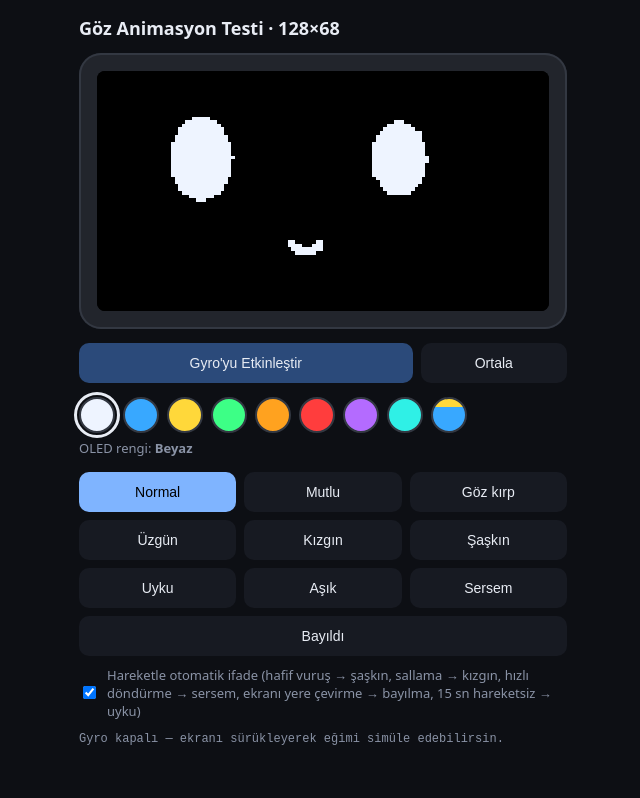
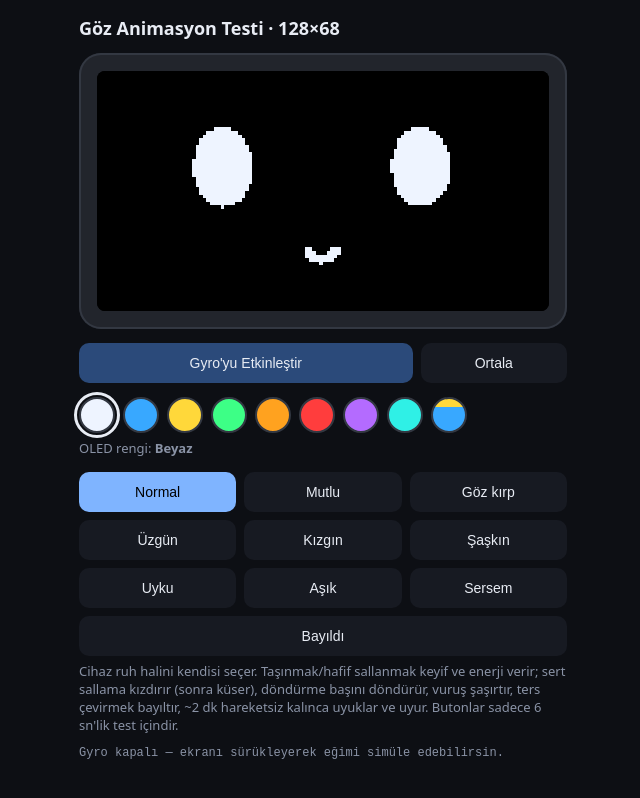
Before and after one commit to muratgul125-max/motomulti-updates, a plain HTML site: page eye-test/index.html in a window 1280 px wide. Shown: the whole page, without its empty margins (317-957 px from the left). Drawn offline with Linux system fonts and the light colour scheme.

Commit message:
Eye test: autonomous emotion engine and look-around scanning driven by gyro
Co-Authored-By: Claude Opus 5.5 <noreply@anthropic.com>
Claude-Session: https://claude.ai/code/session_018coh3sj7KU4FLQJY8353UA

```diff
--- a/eye-test/index.html
+++ b/eye-test/index.html
@@ -29,7 +29,8 @@ label{display:flex;gap:8px;align-items:center;margin-top:10px;color:var(--mute);
 <div class="row"><button id="gyro">Gyro'yu Etkinleştir</button><button id="center" style="flex:0 0 30%">Ortala</button></div>
 <div class="row" id="colors"></div><div class="cn">OLED rengi: <b id="colname"></b></div>
 <div class="row" id="moods"></div>
-<label><input type="checkbox" id="auto" checked> Hareketle otomatik ifade (hafif vuruş → şaşkın, sallama → kızgın, hızlı döndürme → sersem, ekranı yere çevirme → bayılma, 15 sn hareketsiz → uyku)</label>
+<input type="checkbox" id="auto" checked hidden>
+<div class="cn">Cihaz ruh halini kendisi seçer. Taşınmak/hafif sallanmak keyif ve enerji verir; sert sallama kızdırır (sonra küser), döndürme başını döndürür, vuruş şaşırtır, ters çevirmek bayıltır, ~2 dk hareketsiz kalınca uyuklar ve uyur. Butonlar sadece 6 sn'lik test içindir.</div>
 <div class="info" id="info">Gyro kapalı — ekranı sürükleyerek eğimi simüle edebilirsin.</div>
 <script>
 // ================= EKRAN =================
@@ -95,17 +96,60 @@ let mood='normal',pending=null,manual='normal',moodUntil=0,pop=0;
 const auto=()=>document.getElementById('auto').checked;
 const mb=document.getElementById('moods');
 for(const k in MOODS){const b=document.createElement('button');b.textContent=MOODS[k];b.dataset.k=k;
- b.onclick=()=>{manual=k;moodUntil=0;setMood(k)};mb.appendChild(b)}
+ b.onclick=()=>{forced=k;forcedUntil=performance.now()+6000;moodUntil=0;setMood(k)};mb.appendChild(b)}
 const target=()=>pending||mood;
 function sync(){const t=target();[...mb.children].forEach(b=>b.classList.toggle('on',b.dataset.k===t))}
 function setMood(m){if(m===target())return;pending=m;startBlink(performance.now(),false);sync()}
-function trigger(m,ms){if(!auto())return;if(target()!==m)setMood(m);moodUntil=performance.now()+ms}
+// manuel buton = 6 sn test, sonra cihaz kendi karar verir
+let forced=null,forcedUntil=0;
+function trigger(m,ms){if(target()!==m)setMood(m);moodUntil=performance.now()+ms}
+// ===== DUYGU MOTORU: cihaz kendi ruh halini sensörlere göre yaşar =====
+const brain={energy:0.8,joy:0.5,anger:0,dizzy:0,hold:0,next:0,spont:performance.now()+rnd(15000,30000),lastMood:'normal',
+ sulkUntil:0,
+ // yumuşak hareket (taşınma, sallanma) = keyif ve enerji
+ feed(lin,rot,dts){const g=Math.min(1,Math.max(0,(lin-0.4)/3))+Math.min(1,rot/120)*0.5;
+  this.energy=Math.min(1,this.energy+g*0.12*dts);if(lin<5)this.joy=Math.min(1,this.joy+g*0.05*dts)},
+ shaken(){this.anger=Math.min(1,this.anger+0.5);this.joy=Math.max(0,this.joy-0.25);this.energy=1},
+ spun(){this.dizzy=Math.min(1,this.dizzy+0.7);this.energy=1},
+ tapped(){this.energy=Math.min(1,this.energy+0.35);this.joy=Math.min(1,this.joy+0.08)},
+};
+function brainStep(now,dts){
+ const b=brain;
+ b.energy=Math.max(0,b.energy-0.006*dts);                 // ~2 dk hareketsizlikte uykuya
+ b.anger=Math.max(0,b.anger-0.06*dts);
+ b.dizzy=Math.max(0,b.dizzy-0.1*dts);
+ b.joy+=(0.45-b.joy)*0.01*dts;
+ if(forced&&now<forcedUntil){if(target()!==forced)setMood(forced);return}
+ forced=null;
+ if(moodUntil&&now<moodUntil)return;                       // kısa tepki (şaşkınlık) sürüyor
+ moodUntil=0;
+ if(now<b.next)return;b.next=now+400;
+ let want;
+ if(faceDown)want='faint';
+ else if(b.dizzy>0.35)want='dizzy';
+ else if(b.anger>0.45){want='angry';b.sulkUntil=now+rnd(4000,7000)}
+ else if(now<b.sulkUntil)want='sad';                       // kızgınlıktan sonra küsme
+ else if(b.energy<0.12||(mood==='sleep'&&b.energy<0.3))want='sleep';
+ else if(b.joy>0.9)want='love';
+ else if(b.joy>0.7)want='happy';
+ else want='normal';
+ // kendiliğinden küçük anlar
+ if(want==='normal'&&now>b.spont){
+  const r=Math.random();
+  if(r<0.45){trigger('happy',rnd(2500,4500))}
+  else if(r<0.65&&b.joy>0.4){trigger('wink',1400)}
+  else if(r<0.8&&b.energy<0.45){trigger('sleep',rnd(1500,2500))}   // uyuklama
+  b.spont=now+rnd(14000,32000);return}
+ if(want!==target()&&(now>b.hold||want==='faint'||want==='angry'||want==='dizzy')){
+  if(mood==='sleep'&&want!=='sleep'&&want!=='faint'){trigger('surprise',1800);b.hold=now+1800;return} // uyanma
+  setMood(want);b.hold=now+3000}
+}
 sync();
 
 // bakış: yay (spring) fiziği -> hafif gecikme ve doğal oturma
 const gaze={x:0,y:0,vx:0,vy:0};
 let tiltX=0,tiltY=0,moving=0;            // sensörden gelen, filtrelenmiş eğim
-let sacX=0,sacY=0,sacUntil=0,nextSac=performance.now()+1500;
+let sacX=0,sacY=0,sacUntil=0,nextSac=performance.now()+1500,scan=null;
 let drift={x:0,y:0};
 // göz kırpma
 let blinkT=-1e9,dbl=false,nextBlink=performance.now()+2500;
@@ -119,24 +163,28 @@ function blinkAmt(now){const t=now-blinkT;let b=0;
 let last=performance.now(),lastActive=performance.now(),idle=false,tapAt=0;
 function frame(now){
  const dt=Math.min(50,now-last)/16.67;last=now;
- if(moodUntil&&now>moodUntil){moodUntil=0;setMood(manual)}
- if(auto()){
-  if(faceDown){if(target()!=='faint')setMood('faint');moodUntil=now+4000;lastActive=now}
-  else if(!idle&&now-lastActive>15000&&target()!=='sleep'){idle=true;setMood('sleep');moodUntil=0}
-  if(tapAt&&now-tapAt>280){if(shakePeaks.length<2)trigger('surprise',3500);tapAt=0}
- }
+ if(tapAt&&now-tapAt>280){if(shakePeaks.length<2){brain.tapped();trigger('surprise',rnd(2200,3200))}tapAt=0}
+ brainStep(now,dt/60);
+ const drowsy=mood==='normal'&&brain.energy<0.35;
  const asleep=mood==='sleep';
  // --- kendiliğinden bakış (telefon sabitken) ---
  moving*=Math.pow(0.9,dt);
- if(now>nextSac&&!asleep){
-  if(moving<0.15){
-   const r=Math.random();
-   if(r<0.35){sacX=0;sacY=0}                                   // merkeze dön
-   else if(r<0.85){sacX=rnd(-0.75,0.75);sacY=rnd(-0.45,0.35)}  // etrafa bak
-   else{sacX=rnd(-0.5,0.5);sacY=-0.6}                          // yukarı, düşünür gibi
-   if(Math.hypot(sacX-gaze.x,sacY-gaze.y)>0.6&&Math.random()<0.5)startBlink(now,false); // büyük bakışta kırp
-  }else{sacX=0;sacY=0}
-  nextSac=now+rnd(900,3200)}
+ if(scan){ // yavaş tarama: bir yandan öbür yana süzülerek bak
+  const u=Math.min(1,(now-scan.t0)/scan.dur),e=u*u*(3-2*u);
+  sacX=scan.x0+(scan.x1-scan.x0)*e;sacY=scan.y;
+  if(u>=1){scan=null;nextSac=now+rnd(600,1600)}}
+ else if(now>nextSac&&!asleep){
+  const calm=moving<0.15,slow=drowsy?2:1;
+  const r=Math.random();
+  if(!calm){sacX=sacX*0.3;sacY=0;nextSac=now+rnd(500,1200)}
+  else if(r<0.25){sacX=0;sacY=0;nextSac=now+rnd(1500,3500)*slow}            // öne bak, dinlen
+  else if(r<0.55){const d=Math.random()<0.5?-1:1;                              // etrafı tara
+   scan={x0:sacX,x1:d*rnd(0.6,0.9),y:rnd(-0.2,0.15),t0:now,dur:rnd(1400,2600)*slow}}
+  else if(r<0.85){sacX=rnd(-0.85,0.85);sacY=rnd(-0.4,0.3);nextSac=now+rnd(700,2200)*slow} // hızlı bakış
+  else if(r<0.93){sacX=rnd(-0.4,0.4);sacY=-0.65;nextSac=now+rnd(1200,2200)}   // yukarı, düşünür gibi
+  else{sacX=rnd(-0.3,0.3);sacY=0.55;nextSac=now+rnd(900,1600)}               // aşağı göz atma
+  if(!scan&&Math.hypot(sacX-gaze.x,sacY-gaze.y)>0.7&&Math.random()<0.5)startBlink(now,false);
+ }
  // mikro titreşim (fiksasyon kayması)
  drift.x+=(rnd(-1,1)*0.02-drift.x*0.05)*dt;drift.y+=(rnd(-1,1)*0.02-drift.y*0.05)*dt;
  const gx=asleep?0:clamp(tiltX+sacX*(1-Math.min(1,Math.abs(tiltX)*1.5))+drift.x,-1,1);
@@ -149,7 +197,7 @@ function frame(now){
  const b=blinkAmt(now);
  if(pending&&now-blinkT>=75){mood=pending;pending=null;pop=1;sync()}
  pop*=Math.pow(0.85,dt);
- const open=NOBLINK[mood]&&!pending?1:1-b;
+ const open=(NOBLINK[mood]&&!pending?1:1-b)*(drowsy?0.55+0.2*(brain.energy/0.35):1);
  // --- çiz ---
  x.setTransform(1,0,0,1,0,0);x.fillStyle='#000';x.fillRect(0,0,W,H);x.fillStyle='#fff';x.strokeStyle='#fff';
  const breathe=Math.sin(now/(asleep?1500:1000))*(asleep?1.4:0.5);
@@ -171,7 +219,7 @@ requestAnimationFrame(frame);
 const info=document.getElementById('info');
 let nOri=0,nMot=0,base=null,rawG=0,rawB=0,faceDown=false,downSince=0;
 let grav={x:0,y:0,z:9.8},shakePeaks=[],lastPeakSign=0,spinMs=0,lastMot=0,rotMag=0,linMag=0;
-function wake(now){lastActive=now;if(idle){idle=false;trigger('surprise',3000)}}
+function wake(now){lastActive=now}
 function applyTilt(g,bt){
  rawG=g;rawB=bt;if(!base)base={g,b:bt};
  let nx=clamp((g-base.g)/28,-1,1),ny=clamp((bt-base.b)/28,-1,1);
@@ -192,21 +240,22 @@ function onMot(e){
  const r=e.rotationRate;rotMag=r?Math.hypot(r.alpha||0,r.beta||0,r.gamma||0):0;
  if(!nOri||!base&&nOri===0){const g=Math.atan2(-grav.x,Math.hypot(grav.y,grav.z))*180/PI,bt=Math.atan2(grav.y,grav.z)*180/PI;if(!nOri)applyTilt(g,bt)}
  if(linMag>1.2||rotMag>45)wake(now);
+ brain.feed(linMag,rotMag,dtm/1000);
  // ters çevirme: ekran 0,6 sn boyunca aşağı bakıyor
  if(grav.z<-7){if(!downSince)downSince=now;faceDown=now-downSince>600}else{downSince=0;faceDown=false}
  // döndürme: 350 ms boyunca hızlı dönüş
  spinMs=rotMag>220?spinMs+dtm:Math.max(0,spinMs-dtm*2);
- if(spinMs>350){trigger('dizzy',6000);spinMs=0}
+ if(spinMs>350){brain.spun();spinMs=0}
  // sallama: 1 sn içinde yön değiştiren 4+ güçlü tepe
  const ax=Math.abs(la.x)>Math.abs(la.y)?la.x:la.y;
  shakePeaks=shakePeaks.filter(t=>now-t<1000);
  if(Math.abs(ax)>9&&Math.sign(ax)!==lastPeakSign){lastPeakSign=Math.sign(ax);shakePeaks.push(now)}
- if(shakePeaks.length>=4){trigger('angry',5000);shakePeaks=[];tapAt=0}
+ if(shakePeaks.length>=4){brain.shaken();shakePeaks=[];tapAt=0}
  // vuruş: kısa ani darbe, ardından sallama yok
  if(linMag>7&&!tapAt&&rotMag<150&&shakePeaks.length<=1)tapAt=now;
  // darbe gözleri hafifçe sarsar
  if(linMag>4){gaze.vx-=la.x*0.006;gaze.vy+=la.y*0.006}
- info.textContent=`olay: yön ${nOri} / hareket ${nMot}\neğim x ${tiltX.toFixed(2)}  y ${tiltY.toFixed(2)}\nivme ${linMag.toFixed(1)} m/s²  dönüş ${rotMag.toFixed(0)}°/s  sallama ${shakePeaks.length}\nmod: ${mood}${faceDown?'  (ters)':''}`;
+ info.textContent=`olay: yön ${nOri} / hareket ${nMot}\neğim x ${tiltX.toFixed(2)}  y ${tiltY.toFixed(2)}\nivme ${linMag.toFixed(1)} m/s²  dönüş ${rotMag.toFixed(0)}°/s  sallama ${shakePeaks.length}\nmod: ${mood}  enerji ${brain.energy.toFixed(2)} keyif ${brain.joy.toFixed(2)} öfke ${brain.anger.toFixed(2)} baş dönmesi ${brain.dizzy.toFixed(2)}${faceDown?'  (ters)':''}`;
 }
 document.getElementById('gyro').onclick=async function(){
  try{
```
